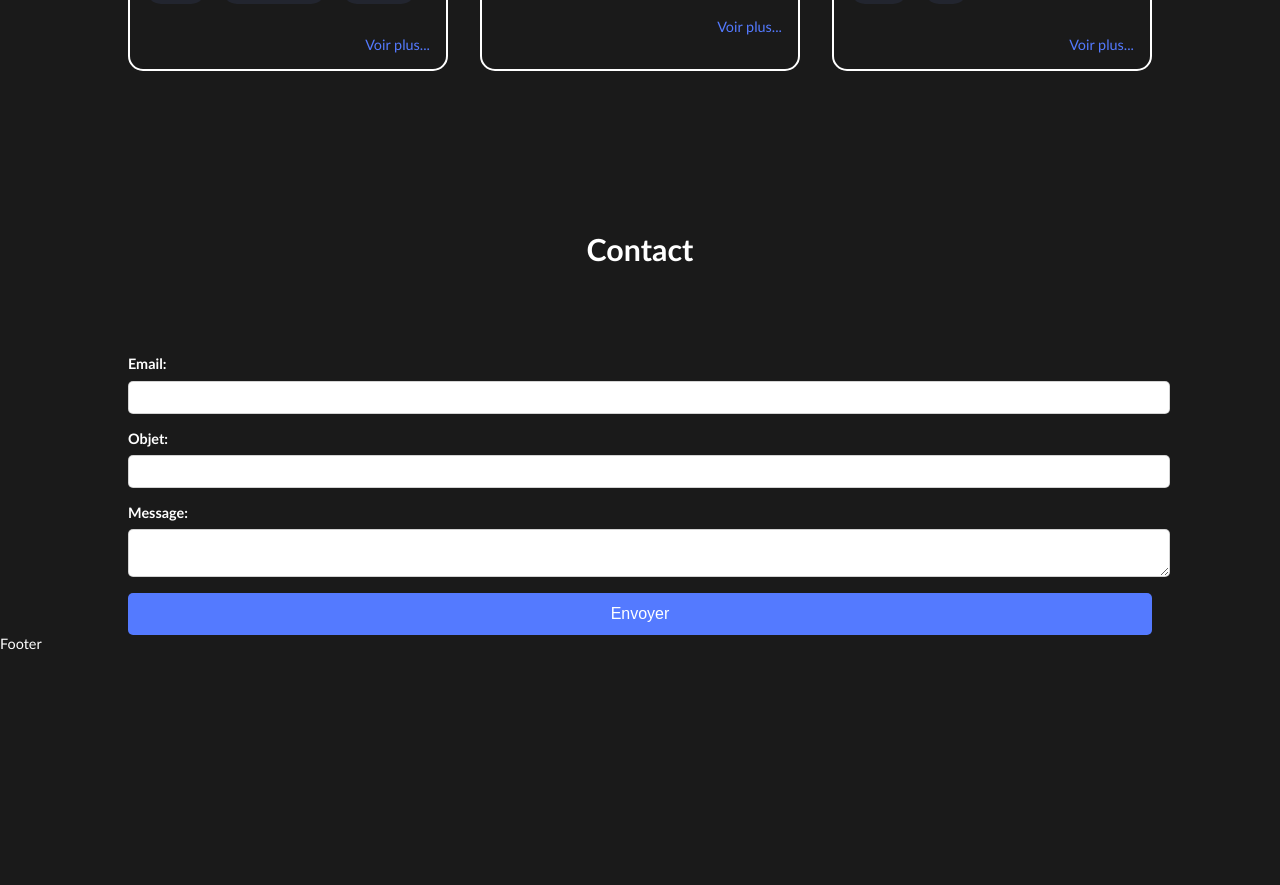
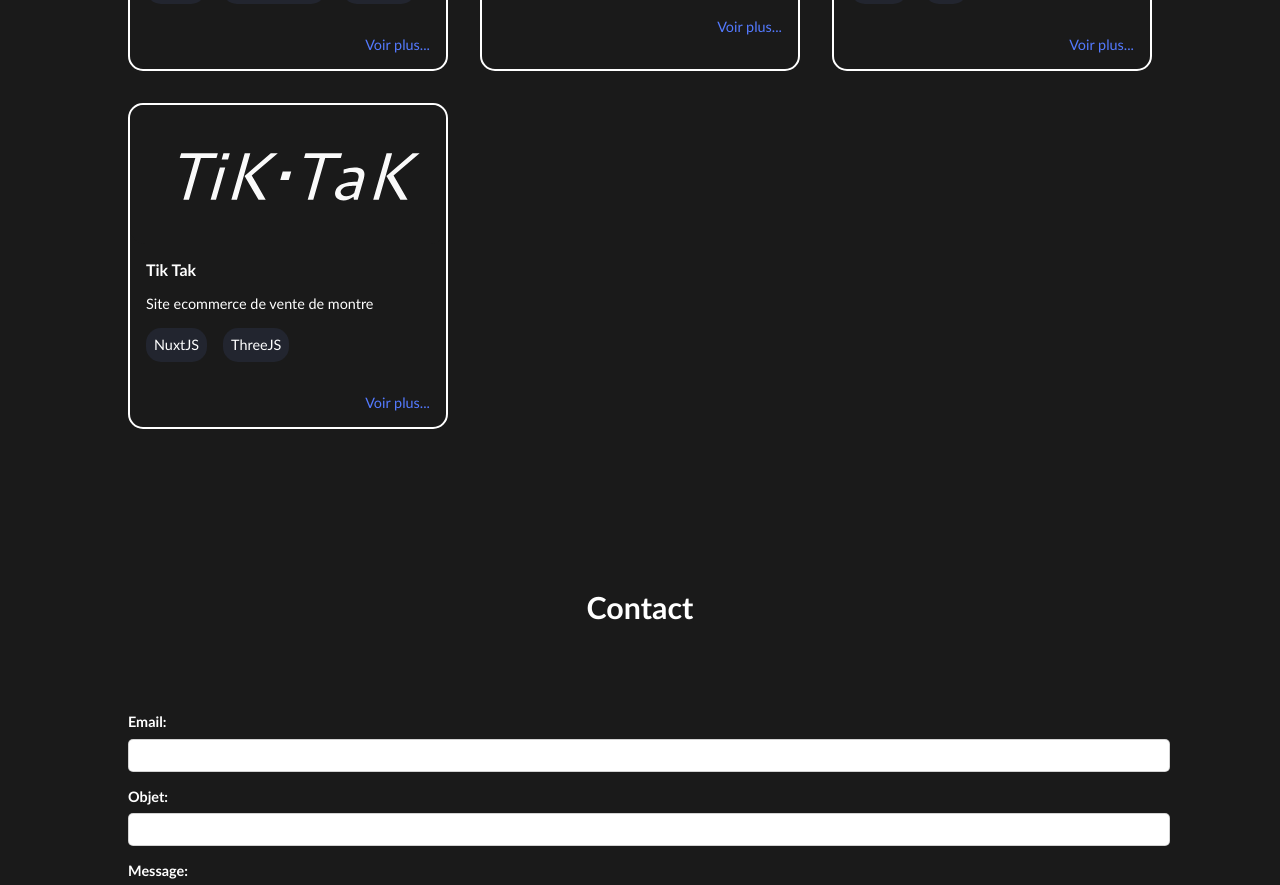
Before and after one commit to cbeuchatmmi/portfolio2, a Nuxt app: page / in a window 1280 px wide. Shown: the part 3231-4116 px from the top of the page. Before the commit the page ends 3883 px from the top, so only its background shows below. Built offline with nearby package versions, Linux system fonts and the light colour scheme.

Commit message:
ajout tiktak et aideasso

```diff
--- a/data/projet.json
+++ b/data/projet.json
@@ -35,7 +35,20 @@
         "client": "Cours de développement mobile hybride",
         "role": "Developpeur",
         "site": "none",
-        "github": "none",
+        "github": "https://github.com/Beaurain-Hugo/aideAssoApp",
+        "download": "/download/app-release.apk"
+    },
+    {
+        "imgSrc": "/img/Tiktak.svg",
+        "title": "Tik Tak",
+        "description": "Site ecommerce de vente de montre",
+        "technologies": ["NuxtJS", "ThreeJS"],
+        "objectif": "",
+        "solution": "",
+        "client": "SAE 504 - BUT MMI",
+        "role": "Developpeur full stack",
+        "site": "https://tiktak.cbeuchat.fr/",
+        "github": "https://github.com/cbeuchatmmi/sae501",
         "download": "none"
     }
 ]
--- a/pages/projet/[id].vue
+++ b/pages/projet/[id].vue
@@ -47,9 +47,9 @@ console.log(projet)
                         <p>Voir le code source</p>
                     </button>
                 </a>
-                <a v-if="projet.download !== 'none'" :href="projet.download" class="button">
+                <a v-if="projet.download !== 'none'" download :href="projet.download" class="button">
                     <button class="button--blue">
-                        <p>Télécharger le jeu</p>
+                        <p>Télécharger</p>
                     </button>
                 </a>
             </div>
```
Also changed, not shown: public/img/Tiktak.svg (added), 1 other file (tests, documents, lock files or other folders).
